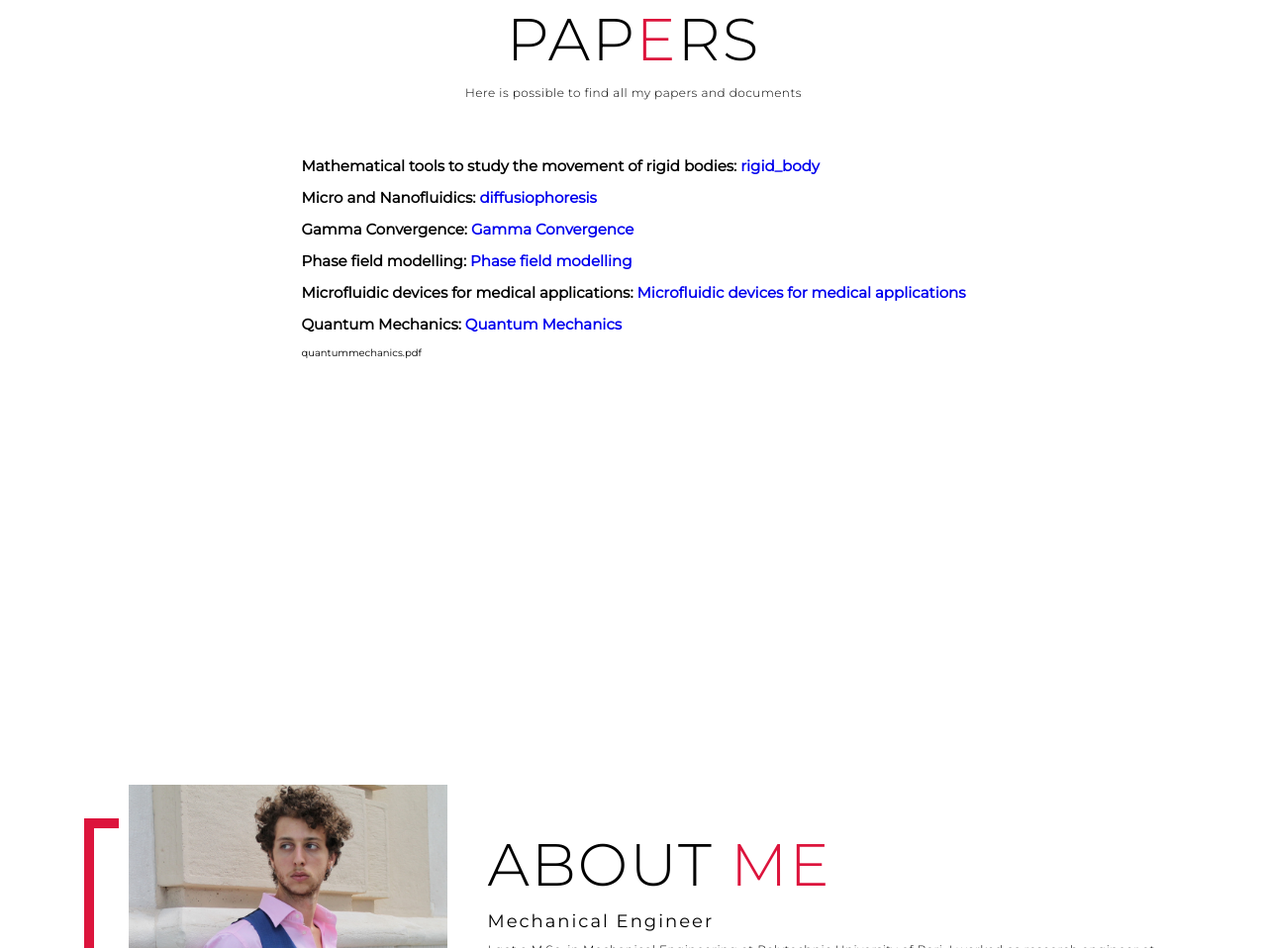
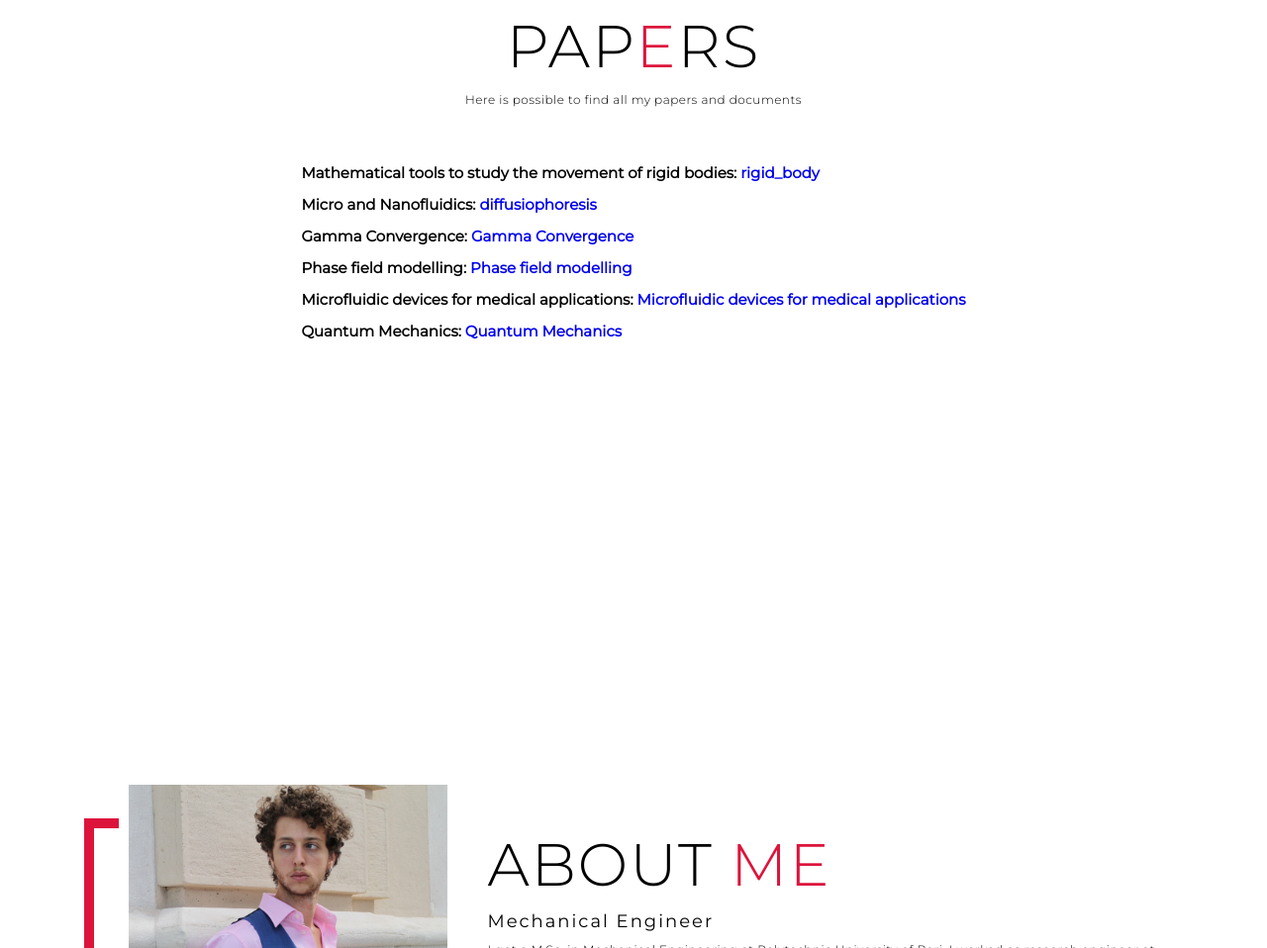
Before and after one commit to Angelantonio1997/Angelantonio, a plain HTML site: page index.html in a window 1280 px wide. Shown: the part 1017-1975 px from the top of the page at 99% size. Drawn offline with Linux system fonts and the light colour scheme.

Commit message:
Update index.html

```diff
--- a/index.html
+++ b/index.html
@@ -85,7 +85,7 @@
         <h1>Quantum Mechanics: <a href="Documents/quantummechanics.pdf">Quantum Mechanics</a></h1>
         <br>
 
-quantummechanics.pdf
+
 
     </div>
   </section>
```
